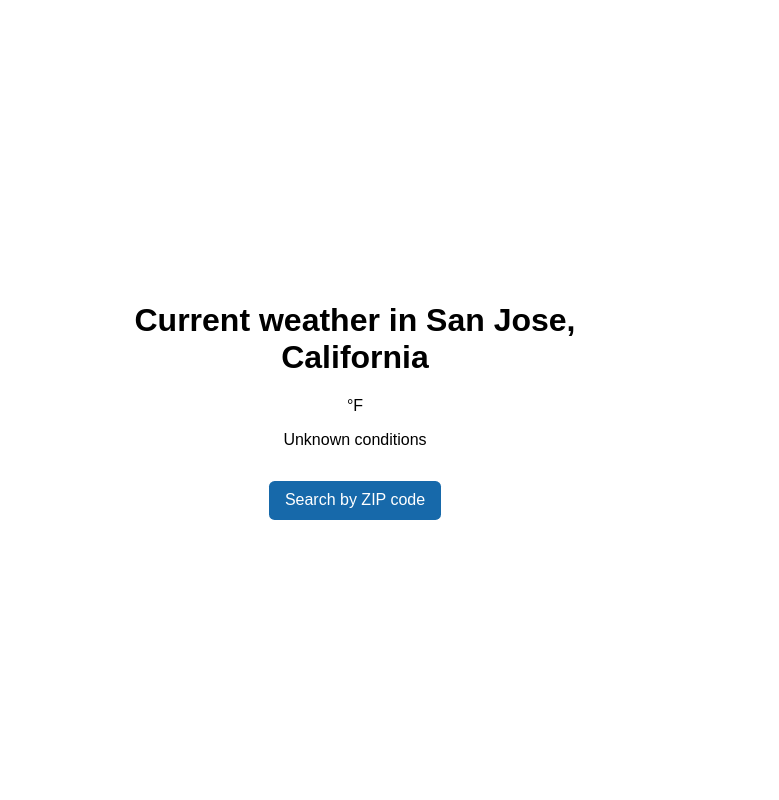
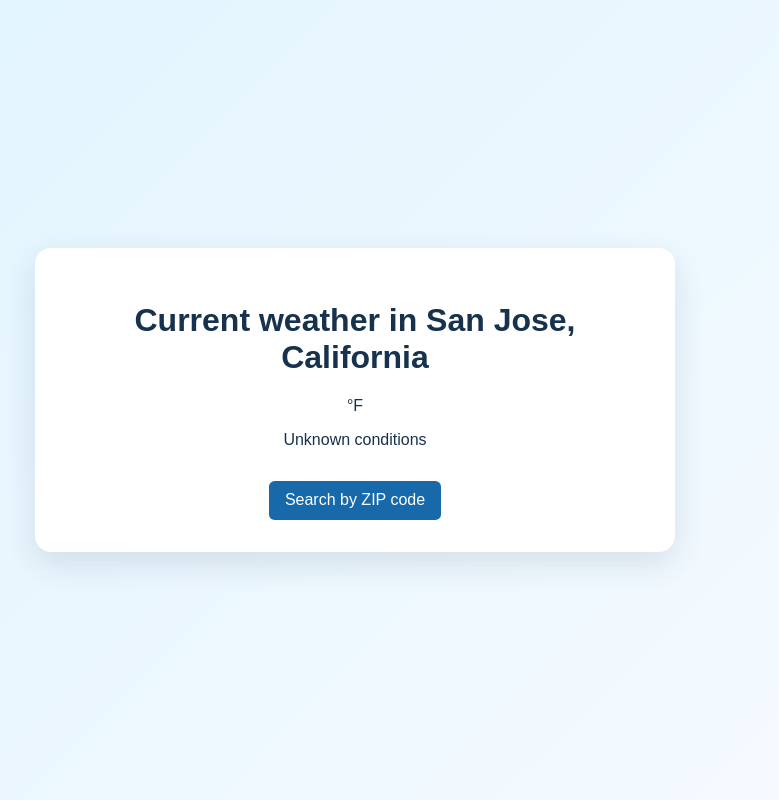
Before and after one commit to dkao0625/weather, a Flask app: page / in a window 1280 px wide. Shown: the whole page, without its empty margins (285-1064 px from the left). Run offline with Flask 3, Linux system fonts and the light colour scheme; data that the repository does not hold is empty.

Commit message:
Restyle page with gradient background and card layout
Co-Authored-By: Claude Opus 5.5 <noreply@anthropic.com>

```diff
--- a/static/style.css
+++ b/static/style.css
@@ -5,10 +5,16 @@ body {
   place-items: center;
   font-family: Arial, sans-serif;
   text-align: center;
+  color: #17324d;
+  background: linear-gradient(135deg, #dff3ff, #f7fbff);
 }
 
 main {
   width: min(90%, 36rem);
+  padding: 2rem;
+  border-radius: 1rem;
+  background: white;
+  box-shadow: 0 0.75rem 2rem rgb(23 50 77 / 12%);
 }
 
 form {
```
